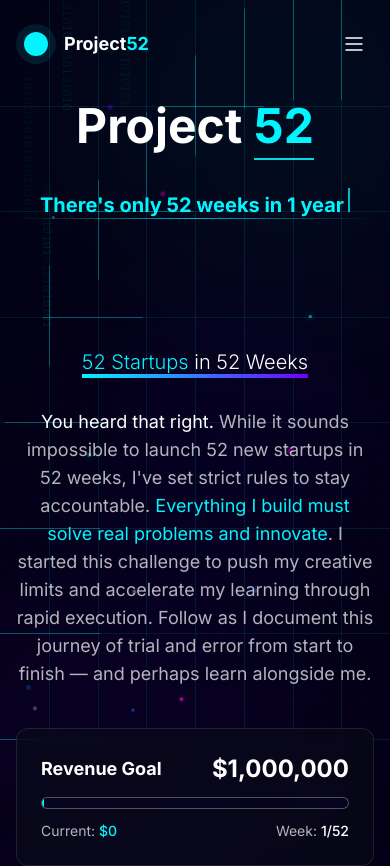
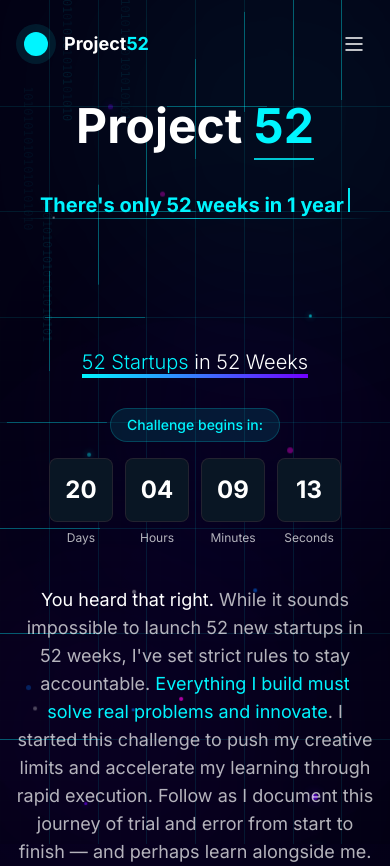
Before and after one commit to ChrolloAce/Project52, a Next.js app: page / in a window 390 px wide. Shown: the top 866 px of the page. Built offline with nearby package versions, Linux system fonts and the light colour scheme.

Commit message:
Add responsive countdown timer to April 15, 2025

```diff
--- a/src/app/page.tsx
+++ b/src/app/page.tsx
@@ -1,6 +1,6 @@
 'use client'
 
-import { useState } from 'react'
+import { useState, useEffect } from 'react'
 import { motion } from 'framer-motion'
 import Header from '@/components/Header'
 import ProjectSlider from '@/components/ProjectSlider'
@@ -10,6 +10,52 @@ import { headingSizes, animations } from '@/styles/theme'
 
 export default function Home() {
   const [mounted, setMounted] = useState(true)
+  const [timeLeft, setTimeLeft] = useState({
+    days: '00',
+    hours: '00',
+    minutes: '00',
+    seconds: '00'
+  })
+
+  useEffect(() => {
+    // Function to calculate time remaining until April 15, 2025
+    const calculateTimeRemaining = () => {
+      const now = new Date()
+      const targetDate = new Date('April 15, 2025 00:00:00')
+
+      // Calculate time difference in milliseconds
+      const differenceMs = targetDate.getTime() - now.getTime()
+
+      if (differenceMs <= 0) {
+        return { days: '00', hours: '00', minutes: '00', seconds: '00' }
+      }
+
+      // Convert to days, hours, minutes, seconds
+      const days = Math.floor(differenceMs / (1000 * 60 * 60 * 24))
+      const hours = Math.floor((differenceMs % (1000 * 60 * 60 * 24)) / (1000 * 60 * 60))
+      const minutes = Math.floor((differenceMs % (1000 * 60 * 60)) / (1000 * 60))
+      const seconds = Math.floor((differenceMs % (1000 * 60)) / 1000)
+
+      // Format with leading zeros
+      return {
+        days: days.toString().padStart(2, '0'),
+        hours: hours.toString().padStart(2, '0'),
+        minutes: minutes.toString().padStart(2, '0'),
+        seconds: seconds.toString().padStart(2, '0')
+      }
+    }
+
+    // Set initial time
+    setTimeLeft(calculateTimeRemaining())
+
+    // Update every second
+    const timer = setInterval(() => {
+      setTimeLeft(calculateTimeRemaining())
+    }, 1000)
+
+    // Clean up interval on unmount
+    return () => clearInterval(timer)
+  }, [])
 
   return (
     <main className="flex min-h-screen flex-col">
@@ -62,7 +108,7 @@ export default function Home() {
             </motion.div>
 
             <motion.h2
-              className={`${headingSizes.h3} font-light text-text-secondary mb-8 text-xl md:text-2xl lg:text-3xl`}
+              className={`${headingSizes.h3} font-light text-text-secondary mb-3 text-xl md:text-2xl lg:text-3xl`}
               initial={{ opacity: 0, y: 20 }}
               animate={{ opacity: 1, y: 0 }}
               transition={{ duration: 0.6, delay: 0.3 }}
@@ -78,6 +124,42 @@ export default function Home() {
                 />
               </span>
             </motion.h2>
+
+            {/* Countdown Timer */}
+            <motion.div
+              className="flex flex-col items-center mb-10 mt-8"
+              initial={{ opacity: 0, y: 10 }}
+              animate={{ opacity: 1, y: 0 }}
+              transition={{ duration: 0.5, delay: 0.4 }}
+            >
+              <div className="text-sm md:text-base text-neon-cyan mb-4 font-medium bg-neon-cyan/10 px-4 py-1.5 rounded-full border border-neon-cyan/20">
+                Challenge begins in:
+              </div>
+              <div className="flex flex-wrap justify-center gap-3 md:gap-5">
+                {[
+                  { label: 'Days', value: timeLeft.days },
+                  { label: 'Hours', value: timeLeft.hours },
+                  { label: 'Minutes', value: timeLeft.minutes },
+                  { label: 'Seconds', value: timeLeft.seconds },
+                ].map((item, index) => (
+                  <div key={index} className="flex flex-col items-center">
+                    <div className="relative bg-space-dark w-16 md:w-20 lg:w-24 h-16 md:h-20 lg:h-24 rounded-lg border border-glass-stroke backdrop-blur-sm flex items-center justify-center mb-2 overflow-hidden">
+                      <div className="absolute inset-0 bg-grid-lines opacity-20"></div>
+                      <div className="absolute top-0 left-0 w-full h-full bg-neon-cyan/5"></div>
+                      <span className="text-2xl md:text-3xl lg:text-4xl font-bold text-white relative z-10">{item.value}</span>
+                      {/* Separator dots for all except last item */}
+                      {index < 3 && (
+                        <div className="absolute -right-4 top-1/2 transform -translate-y-1/2 flex flex-col gap-2">
+                          <div className="w-1.5 h-1.5 rounded-full bg-neon-cyan"></div>
+                          <div className="w-1.5 h-1.5 rounded-full bg-neon-cyan"></div>
+                        </div>
+                      )}
+                    </div>
+                    <span className="text-xs md:text-sm text-text-secondary">{item.label}</span>
+                  </div>
+                ))}
+              </div>
+            </motion.div>
 
             <motion.p
               className="text-lg md:text-xl text-text-secondary max-w-3xl mx-auto mb-10"
```
